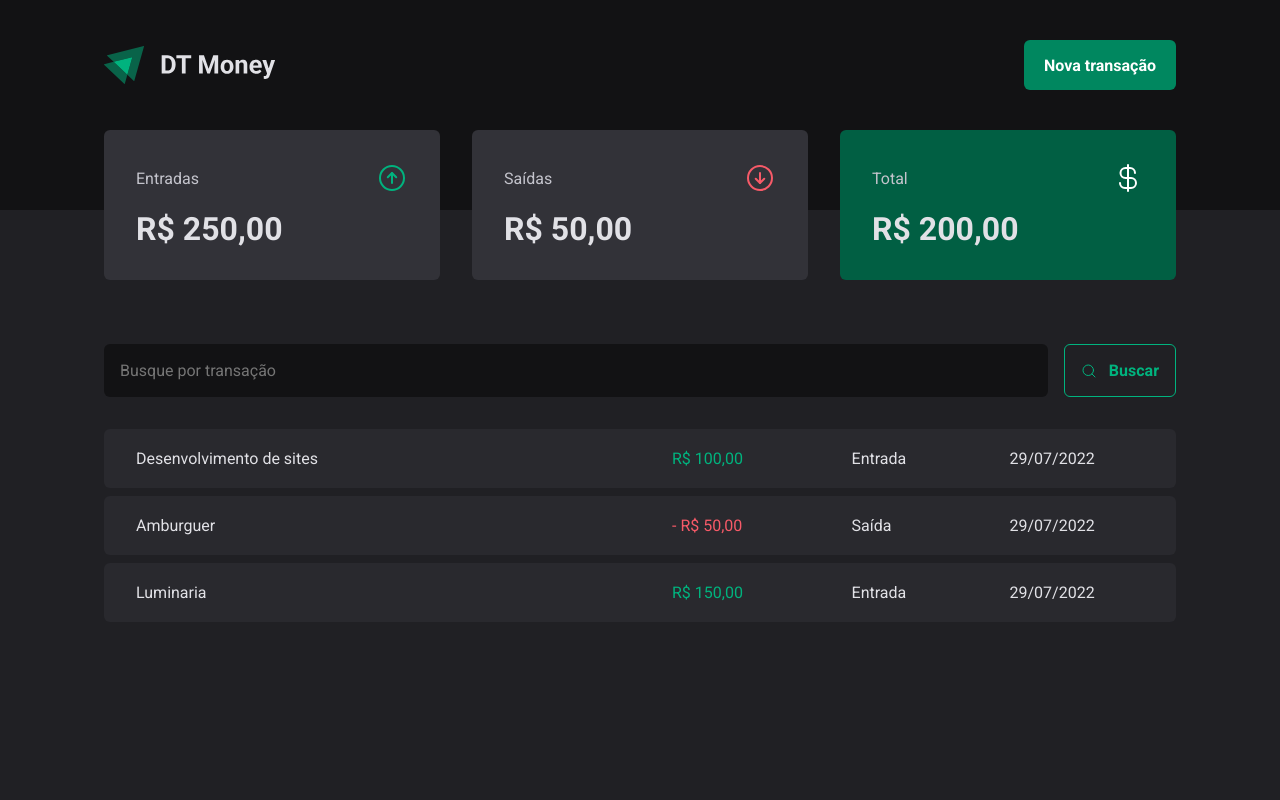
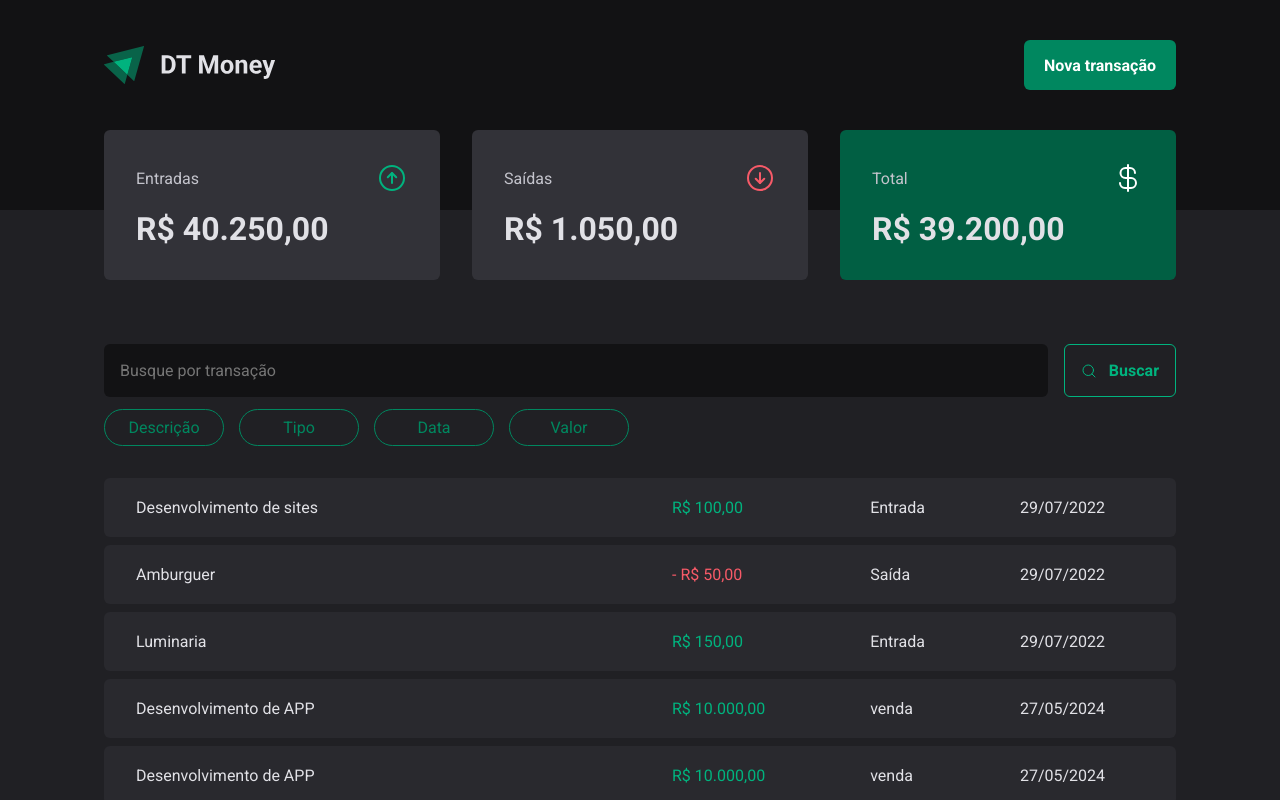
Before and after one commit to RafaelRossales/dt-money-react-vite, a React (Vite) app: page / in a window 1280 px wide. Shown: the top 800 px of the page. Built offline with nearby package versions, Linux system fonts and the light colour scheme; data requests are answered from the project's data file.

Commit message:
Implementing create transaction form

```diff
--- a/package.json
+++ b/package.json
@@ -11,13 +11,17 @@
     "json:server": "npx json-server ./server.json -p 3333 -w 500"
   },
   "dependencies": {
+    "@hookform/resolvers": "^3.4.2",
     "@radix-ui/react-dialog": "^1.0.5",
     "@radix-ui/react-radio-group": "^1.1.3",
+    "axios": "^1.7.2",
     "dotenv": "^16.4.5",
     "phosphor-react": "^1.4.1",
     "react": "^18.2.0",
     "react-dom": "^18.2.0",
-    "styled-components": "^6.1.9"
+    "react-hook-form": "^7.51.4",
+    "styled-components": "^6.1.9",
+    "zod": "^3.23.8"
   },
   "devDependencies": {
     "@types/node": "^20.12.12",
--- a/server.json
+++ b/server.json
@@ -1,31 +1,79 @@
 {
-    "info":{
-        "description":"API"
+  "info": {
+    "description": "API"
   },
-    "transactions":[
+  "transactions": [
     {
-            "id":1,
-            "description":"Desenvolvimento de sites",
-            "price":100,
-            "type":"income",
-            "category":"Entrada",
-            "createdAt":"2022-07-29T19:36:44.505Z"
+      "id": "1",
+      "description": "Desenvolvimento de sites",
+      "price": 100,
+      "type": "income",
+      "category": "Entrada",
+      "createdAt": "2022-07-29T19:36:44.505Z"
     },
     {
-            "id":2,
-            "description":"Amburguer",
-            "price":50,
-            "type":"outcome",
-            "category":"Saída",
-            "createdAt":"2022-07-29T19:36:44.505Z"
+      "id": "2",
+      "description": "Amburguer",
+      "price": 50,
+      "type": "outcome",
+      "category": "Saída",
+      "createdAt": "2022-07-29T19:36:44.505Z"
     },
     {
-            "id":3,
-            "description":"Luminaria",
-            "price":150,
-            "type":"income",
-            "category":"Entrada",
-            "createdAt":"2022-07-29T19:36:44.505Z"
+      "id": "3",
+      "description": "Luminaria",
+      "price": 150,
+      "type": "income",
+      "category": "Entrada",
+      "createdAt": "2022-07-29T19:36:44.505Z"
+    },
+    {
+      "id": "839a",
+      "description": "Desenvolvimento de APP",
+      "price": 10000,
+      "category": "venda",
+      "type": "income",
+      "createdAt": "2024-05-27T22:31:57.318Z"
+    },
+    {
+      "id": "a14e",
+      "description": "Desenvolvimento de APP",
+      "price": 10000,
+      "category": "venda",
+      "type": "income",
+      "createdAt": "2024-05-27T22:32:04.726Z"
+    },
+    {
+      "id": "6344",
+      "description": "Desenvolvimento de APP",
+      "price": 10000,
+      "category": "venda",
+      "type": "income",
+      "createdAt": "2024-05-27T22:33:25.301Z"
+    },
+    {
+      "id": "f5ed",
+      "description": "Desenvolvimento de APP",
+      "price": 10000,
+      "category": "venda",
+      "type": "income",
+      "createdAt": "2024-05-27T22:33:56.107Z"
+    },
+    {
+      "id": "cf52",
+      "description": "Desenvolvimento de APP",
+      "price": 500,
+      "category": "venda",
+      "type": "outcome",
+      "createdAt": "2024-05-27T22:36:01.434Z"
+    },
+    {
+      "id": "a20e",
+      "description": "Desenvolvimento de APP",
+      "price": 500,
+      "category": "compra",
+      "type": "outcome",
+      "createdAt": "2024-05-27T22:54:52.118Z"
     }
   ]
 }
--- a/src/components/NewTransactionModal/index.tsx
+++ b/src/components/NewTransactionModal/index.tsx
@@ -1,9 +1,44 @@
 import * as Dialog from "@radix-ui/react-dialog";
 import { CloseButton, Content, Overlay, TransactionType, TransactionTypeButton } from "./style";
 import { ArrowCircleDown, ArrowCircleUp, X } from "phosphor-react";
+import * as z from 'zod';
+import { Controller, useForm } from "react-hook-form";
+import { zodResolver } from "@hookform/resolvers/zod";
+import { api } from "../../lib/axios";
+import { useContext } from "react";
+import TransactionContext from "../../contexts/TransactionContext";
+
+
+const newTransctionFormSchema = z.object({
+    description:z.string(),
+    type:z.enum(['income', 'outcome']),
+    price:z.number(),
+    category:z.string(),
+});
+
+export  type NewTransactionFormInputs = z.infer<typeof newTransctionFormSchema>;
+
+
 export function NewTransactionModal(){
+
+    const {
+        register,
+        handleSubmit,
+        control,
+        reset,
+        formState: { errors }
+    } =useForm<NewTransactionFormInputs>({
+        resolver:zodResolver(newTransctionFormSchema)
+    });
+
+    const { createTransaction } = useContext(TransactionContext)
+
+   async  function handleCreateNewTransaction(data:NewTransactionFormInputs){
+        createTransaction(data)
+        reset();
+    }
+
     return(
-
         <Dialog.Portal>
         <Overlay>
             <Content>
@@ -11,12 +46,30 @@ export function NewTransactionModal(){
                 <CloseButton>
                     <X size={24}/>
                 </CloseButton>
-                <form action="">
-                    <input type="text" placeholder="Descrição" required/>
-                    <input type="number" placeholder="Preço"/>
-                    <input type="text" placeholder="Categoria"/>
+                <form onSubmit={handleSubmit(handleCreateNewTransaction)}>
+                    <input
+                        type="text"
+                        placeholder="Descrição"
+                        required
+                        {...register('description')}
+                    />
+                    <input
+                        type="number"
+                        placeholder="Preço"
+                        {...register('price', { valueAsNumber: true})}
+                    />
+                    <input
+                        type="text"
+                        placeholder="Categoria"
+                        {...register('category')}
+                    />
 
-                    <TransactionType>
+                    <Controller
+                    control={control}
+                    name="type"
+                    render={({field})=>{
+                        return(
+                            <TransactionType onValueChange={field.onChange} value={field.value}>
                                 <TransactionTypeButton variant="income" value="income">
                                     <ArrowCircleUp/>
                                     Entrada
@@ -26,6 +79,9 @@ export function NewTransactionModal(){
                                     Saída
                                 </TransactionTypeButton>
                             </TransactionType>
+                        )
+                    }}/>
+
                     <button type="submit">
                         Cadastrar
                     </button>
--- a/src/contexts/TransactionContext.tsx
+++ b/src/contexts/TransactionContext.tsx
@@ -1,5 +1,6 @@
 import { createContext, useEffect, useState } from "react";
-const URL:string = import.meta.env.VITE_API_URL;
+import { api } from "../lib/axios";
+import { NewTransactionFormInputs } from "../components/NewTransactionModal";
 
 type Transaction = {
     id:number;
@@ -10,9 +11,18 @@ type Transaction = {
     createdAt:string
 }
 
+interface CreateTransaction{
+    description:string;
+    price:number;
+    category:string;
+    type:'income' | 'outcome'
+}
+
 
 interface TransactionContextType{
-    transactions:Transaction[]
+    transactions:Transaction[],
+    fetchTransactions:(query?:string)=>Promise<void>
+    createTransaction:(data:CreateTransaction)=>Promise<void>
 }
 
 interface TransactionProviderProps{
@@ -23,23 +33,41 @@ const TransactionContext = createContext({} as TransactionContextType);
 
 export function TransactionsProvider({children}:TransactionProviderProps){
 
-
     const [transactions,setTransactions ]= useState<Transaction[]>([]);
 
-    async function loadTransaction(){
-        const response = await fetch(`${URL}/transactions`)
-        const data = await response.json()
-        setTransactions(data)
+    async function createTransaction(data:CreateTransaction){
+
+        const { description, price, category ,type } = data;
+
+        const response = await api.post('/transactions',{
+            description,
+            price,
+            category ,
+            type,
+            createdAt:new Date()
+        });
+
+        setTransactions(state => [response.data,...state])
     }
 
+    async function fetchTransactions(query?:string){
+        const response = await api.get('/transactions',{
+            params:{
+                description:query
+            }
+        })
+        setTransactions(response.data)
+    }
+
+
     useEffect(()=>{
-        loadTransaction()
+        fetchTransactions()
     },[])
 
 
 
     return(
-        <TransactionContext.Provider value={{ transactions}}>
+        <TransactionContext.Provider value={{ transactions, fetchTransactions,createTransaction}}>
             {children}
         </TransactionContext.Provider>
     )
--- /dev/null
+++ b/src/lib/axios.ts
@@ -0,0 +1,7 @@
+import axios from "axios";
+
+const URLGLOBAL:string = import.meta.env.VITE_API_URL;
+
+export const api = axios.create({
+    baseURL: URLGLOBAL
+})
--- a/src/pages/Transactions/components/SearchForm/index.tsx
+++ b/src/pages/Transactions/components/SearchForm/index.tsx
@@ -1,14 +1,47 @@
 import { MagnifyingGlass } from "phosphor-react";
-import { SearchFormContainer } from "./styles";
+import { ContainerSearch, FilterContainer, FilterPill, SearchFormContainer } from "./styles";
+import { useForm } from "react-hook-form";
+import * as z from 'zod';
+import { useContext } from "react";
+import TransactionContext from "../../../../contexts/TransactionContext";
+
+
+
+
+const searchFormsSchema = z.object({
+    query: z.string().min(3).max(100).optional()
+})
+
+type SearchFormInputs = z.infer<typeof searchFormsSchema>;
 
 export function SearchForm(){
+
+    const {register, handleSubmit, formState: {isSubmitting}} = useForm();
+    const { fetchTransactions } = useContext(TransactionContext);
+
+    async function handleSearchTransactions(data:SearchFormInputs){
+        console.log('handleSearchTransactions',data)
+        await fetchTransactions(data.query)
+
+    }
+
     return(
-        <SearchFormContainer>
-            <input type="text" placeholder="Busque por transação" />
-            <button type="submit">
+        <ContainerSearch>
+            <SearchFormContainer onSubmit={handleSubmit(handleSearchTransactions)}>
+            <input type="text" placeholder="Busque por transação" {...register('query')} />
+            <button type="submit" disabled={isSubmitting}>
                 <MagnifyingGlass/>
                 Buscar
             </button>
-        </SearchFormContainer>
+            </SearchFormContainer>
+
+            <FilterContainer>
+                <FilterPill>Descrição</FilterPill>
+                <FilterPill>Tipo</FilterPill>
+                <FilterPill>Data</FilterPill>
+                <FilterPill>Valor</FilterPill>
+            </FilterContainer>
+
+        </ContainerSearch>
     )
 }
--- a/src/pages/Transactions/components/SearchForm/styles.ts
+++ b/src/pages/Transactions/components/SearchForm/styles.ts
@@ -1,6 +1,6 @@
 import styled from "styled-components";
 
-export const SearchFormContainer = styled.form`
+export const SearchFormContainer = styled.div`
 
     display: flex;
     gap:1rem;
@@ -22,7 +22,7 @@ export const SearchFormContainer = styled.form`
         display: flex;
         align-items: center;
         gap:0.75rem;
-
+        cursor: pointer;
         border:0;
         padding:1rem;
         background:transparent;
@@ -36,8 +36,42 @@ export const SearchFormContainer = styled.form`
             border-color:${props=>props.theme['green-500']};
             color:${props=> props.theme.white};
             transition: background-color 0.2s, color 0.2s, border-color 0.2s;
+        }
 
+        &:not(:disabled):disabled{
+            opacity: 0.7;
+            cursor:not-allowed;
         }
     }
+`
+export const ContainerSearch= styled.form`
+    display:flex;
+    flex-direction: column;
+    gap:12px;
+`
 
+export const FilterContainer = styled.div`
+    display:flex;
+    flex-direction: row;
+    gap:15px;
 `
+
+export const FilterPill = styled.div`
+    width: 120px;
+    padding: 8px;
+    background: transparent;
+    color:black;
+    display:flex;
+    align-items: center;
+    justify-content:center;
+    border-radius: 45px;
+    border: 1px solid ${props=> props.theme['green-500']};
+    color: ${props=> props.theme['green-500']};
+    cursor: pointer;
+
+    &:hover{
+        background:${props=> props.theme['green-700']};
+        transition: background-color 0.5s;
+        color:#fff;
+    }
+`
```
Also changed, not shown: 1 other file (tests, documents, lock files or other folders). Lines whose indentation alone changed are shown as unchanged.
